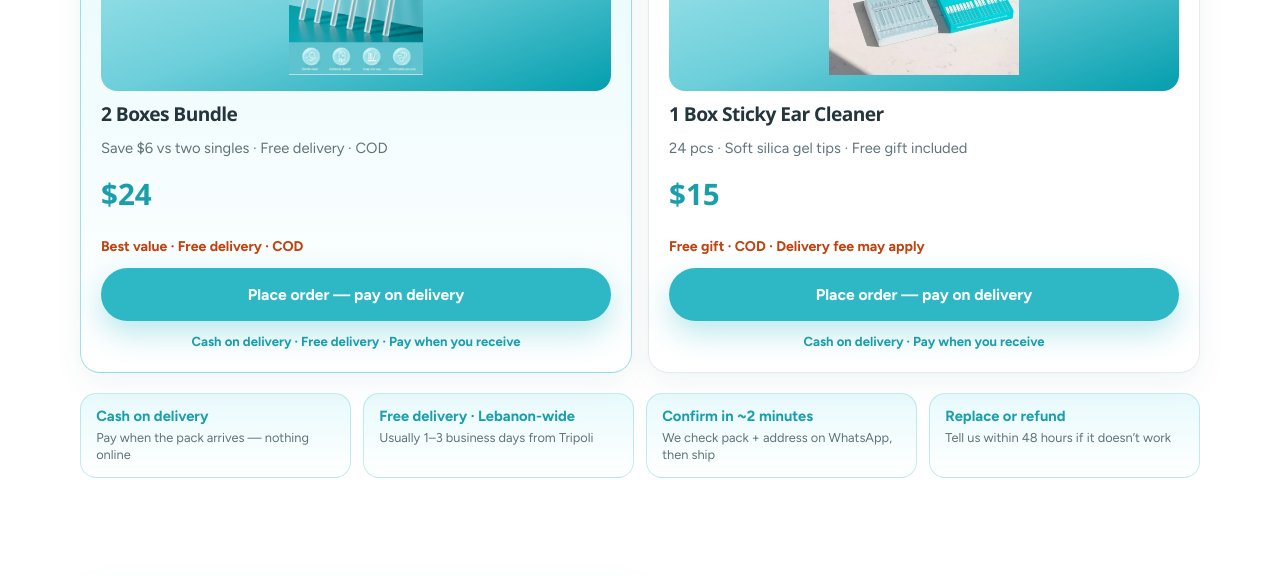
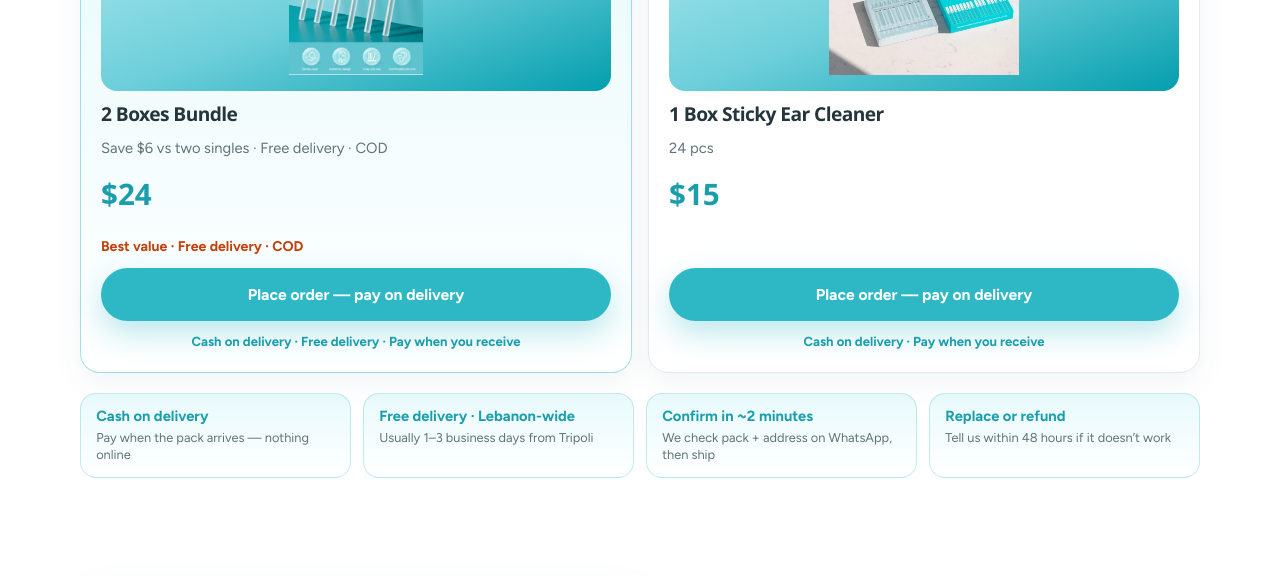
Before and after one commit to asmaaobeid/sticky-ear-cleaner, a website built with Vite: page index.html in a window 1280 px wide. Shown: the part 3580-4156 px from the top of the page. Built offline with nearby package versions, Linux system fonts and the light colour scheme; files whose address does not match are found by name; a web font is replaced by a local one.

Commit message:
Simplify the 1-box sale card copy.
Co-authored-by: Cursor <cursoragent@cursor.com>

```diff
--- a/index.html
+++ b/index.html
@@ -601,12 +601,11 @@
             <span class="sale-badge" data-i18n="badge_best">1 box</span>
             <img src="/images/packaging.png" alt="My Ear Glow Sticky Ear Cleaner — 1 box" />
             <h3 data-i18n="sale1_title">1 Box Sticky Ear Cleaner</h3>
-            <p class="sale-meta" data-i18n="sale1_meta">24 pcs · Soft silica gel tips · Free gift included</p>
+            <p class="sale-meta" data-i18n="sale1_meta">24 pcs</p>
             <div class="sale-prices">
               <span class="price-was" hidden></span>
               <span class="price-now">$15</span>
             </div>
-            <p class="sale-save" data-i18n="sale1_save">Free gift · COD · Delivery fee may apply</p>
             <a
               class="btn btn-primary"
               href="#order"
--- a/src/i18n.js
+++ b/src/i18n.js
@@ -71,8 +71,8 @@ export const translations = {
     badge_popular: 'Most popular',
     badge_value: 'Best value',
     sale1_title: '1 Box Sticky Ear Cleaner',
-    sale1_meta: '24 pcs · Soft silica gel tips · Free gift included',
-    sale1_save: 'Free gift · COD · Delivery fee may apply',
+    sale1_meta: '24 pcs',
+    sale1_save: '',
     cod_note_1: 'Cash on delivery · Pay when you receive',
     sale2_title: '2 Boxes Bundle',
     sale2_meta: 'Save $6 vs two singles · Free delivery · COD',
@@ -352,8 +352,8 @@ export const translations = {
     badge_popular: 'الأكثر طلباً',
     badge_value: 'أفضل قيمة',
     sale1_title: 'علبة واحدة منظف الأذن اللاصق',
-    sale1_meta: '٢٤ قطعة · رؤوس سيليكا جل ناعمة · هدية مجانية',
-    sale1_save: 'هدية مجانية · دفع عند الاستلام · قد تُحسب رسوم توصيل',
+    sale1_meta: '٢٤ قطعة',
+    sale1_save: '',
     cod_note_1: 'الدفع عند الاستلام · ادفع عندما يصلك الطلب',
     sale2_title: 'باقة علبتين',
     sale2_meta: 'وفّر ٦$ مقارنة بعلبتين منفصلتين · توصيل مجاني · دفع عند الاستلام',
```
